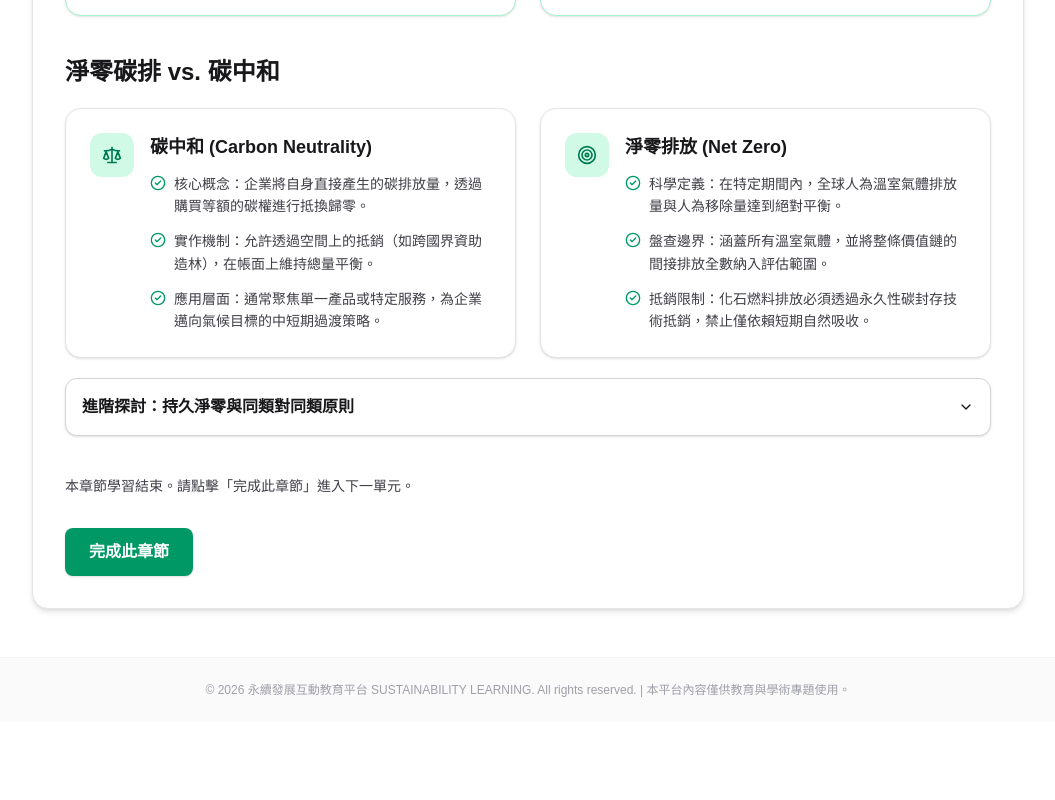
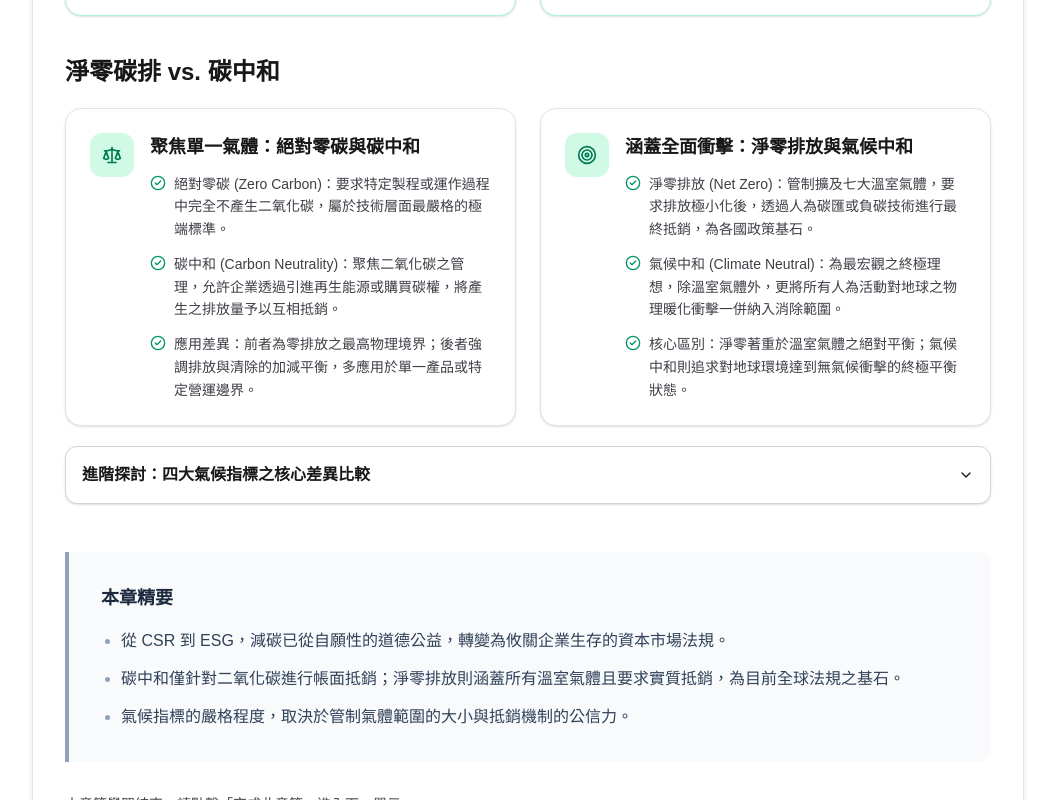
Before and after one commit to 411233052-source/sustainability-edu-platform, a Next.js app: page /concept-building in a window 1280 px wide. Shown: the part 800-1600 px from the top of the page, without its empty margins (112-1167 px from the left). Before the commit the page ends 1522 px from the top, so only its background shows below. Built offline with nearby package versions, Linux system fonts and the light colour scheme.

Commit message:
feat: 重構全站內容學術深度，並新增各章節本章精要總結區塊

```diff
--- a/src/app/action-quantification/page.tsx
+++ b/src/app/action-quantification/page.tsx
@@ -140,6 +140,15 @@ export default function ActionQuantificationPage() {
         </details>
       </section>
 
+      <section className="mt-12 mb-8 rounded-r-xl border-l-4 border-slate-400 bg-slate-50 p-6 md:p-8">
+        <h2 className="text-lg font-bold text-slate-800">本章精要</h2>
+        <ul className="mt-4 space-y-3 text-sm leading-relaxed text-slate-700 md:text-base list-disc list-outside ml-5 marker:text-slate-400">
+          <li>溫室氣體盤查分為三大範疇，其中範疇三（價值鏈間接排放）佔比最高、盤查難度最大，為供應鏈管理之核心。</li>
+          <li>面對歐盟 CBAM 等國際經貿法規，缺乏精確的碳數據將直接削弱企業在國際市場中的競爭力。</li>
+          <li>企業須結合環保產品宣告 (EPD) 數據與多準則決策模型，在減碳效果、技術可行性與成本間找出最佳實務路徑。</li>
+        </ul>
+      </section>
+
       <section className="space-y-4">
         <p className="text-sm font-medium text-zinc-700">
           本章節學習結束。請點擊「完成此章節」進入下一單元。
--- a/src/app/concept-building/page.tsx
+++ b/src/app/concept-building/page.tsx
@@ -26,16 +26,16 @@ const CSR_TO_ESG_POINTS = [
   "減碳法制化：各國規範從自願揭露走向強制法規化，大幅提升企業遵循的急迫性。",
 ] as const;
 
-const CARBON_NEUTRALITY_POINTS = [
-  "核心概念：企業將自身直接產生的碳排放量，透過購買等額的碳權進行抵換歸零。",
-  "實作機制：允許透過空間上的抵銷（如跨國界資助造林），在帳面上維持總量平衡。",
-  "應用層面：通常聚焦單一產品或特定服務，為企業邁向氣候目標的中短期過渡策略。",
+const SINGLE_GAS_POINTS = [
+  "絕對零碳 (Zero Carbon)：要求特定製程或運作過程中完全不產生二氧化碳，屬於技術層面最嚴格的極端標準。",
+  "碳中和 (Carbon Neutrality)：聚焦二氧化碳之管理，允許企業透過引進再生能源或購買碳權，將產生之排放量予以互相抵銷。",
+  "應用差異：前者為零排放之最高物理境界；後者強調排放與清除的加減平衡，多應用於單一產品或特定營運邊界。",
 ] as const;
 
-const NET_ZERO_POINTS = [
-  "科學定義：在特定期間內，全球人為溫室氣體排放量與人為移除量達到絕對平衡。",
-  "盤查邊界：涵蓋所有溫室氣體，並將整條價值鏈的間接排放全數納入評估範圍。",
-  "抵銷限制：化石燃料排放必須透過永久性碳封存技術抵銷，禁止僅依賴短期自然吸收。",
+const FULL_IMPACT_POINTS = [
+  "淨零排放 (Net Zero)：管制擴及七大溫室氣體，要求排放極小化後，透過人為碳匯或負碳技術進行最終抵銷，為各國政策基石。",
+  "氣候中和 (Climate Neutral)：為最宏觀之終極理想，除溫室氣體外，更將所有人為活動對地球之物理暖化衝擊一併納入消除範圍。",
+  "核心區別：淨零著重於溫室氣體之絕對平衡；氣候中和則追求對地球環境達到無氣候衝擊的終極平衡狀態。",
 ] as const;
 
 function CardPointList({ items }: { items: readonly string[] }) {
@@ -119,8 +119,8 @@ export default function ConceptBuildingPage() {
                 <Scale className="h-5 w-5" />
               </span>
               <div className="min-w-0 flex-1">
-                <h3 className="text-lg font-bold text-zinc-900">碳中和 (Carbon Neutrality)</h3>
-                <CardPointList items={CARBON_NEUTRALITY_POINTS} />
+                <h3 className="text-lg font-bold text-zinc-900">聚焦單一氣體：絕對零碳與碳中和</h3>
+                <CardPointList items={SINGLE_GAS_POINTS} />
               </div>
             </div>
           </article>
@@ -130,8 +130,8 @@ export default function ConceptBuildingPage() {
                 <Target className="h-5 w-5" />
               </span>
               <div className="min-w-0 flex-1">
-                <h3 className="text-lg font-bold text-zinc-900">淨零排放 (Net Zero)</h3>
-                <CardPointList items={NET_ZERO_POINTS} />
+                <h3 className="text-lg font-bold text-zinc-900">涵蓋全面衝擊：淨零排放與氣候中和</h3>
+                <CardPointList items={FULL_IMPACT_POINTS} />
               </div>
             </div>
           </article>
@@ -139,17 +139,26 @@ export default function ConceptBuildingPage() {
         <details className="group rounded-xl border border-zinc-300 bg-white p-4 shadow-sm focus-within:ring-2 focus-within:ring-emerald-500 focus-within:ring-offset-2 focus-within:ring-offset-slate-50">
           <summary
             className="flex cursor-pointer list-none items-center justify-between gap-3 rounded-md font-semibold text-zinc-900 focus:outline-none focus-visible:ring-2 focus-visible:ring-emerald-500 focus-visible:ring-offset-2 focus-visible:ring-offset-slate-50"
-            aria-label="展開或收合持久淨零與同類對同類原則的說明"
+            aria-label="展開或收合四大氣候指標之核心差異比較的說明"
           >
-            <span>進階探討：持久淨零與同類對同類原則</span>
+            <span>進階探討：四大氣候指標之核心差異比較</span>
             <ChevronDown className="h-4 w-4 transition group-open:rotate-180" />
           </summary>
           <div className="mt-4 border-t border-zinc-200 pt-4">
             <p className="text-sm leading-relaxed text-zinc-700">
-              氣候科學界強調，真正具公信力的淨零必須遵循「同類對同類 (like-for-like)」原則。源自岩石圈的長期碳排放必須透過地質碳封存實質抵銷，若過度依賴易受自然災害影響的生物圈碳匯，將引發漂綠 (Greenwashing) 疑慮。
+              依據國際規範，四大指標可由管制範圍與嚴格程度區分：絕對零碳與碳中和之管制對象僅限二氧化碳，前者追求製程零排放，後者允許多元抵銷。淨零排放涵蓋所有人為溫室氣體，為全球治理之核心；氣候中和則進一步將改變輻射強迫效應之非溫室氣體（如飛機凝結尾）納入考量，為組織發展的終極理想目標。
             </p>
           </div>
         </details>
+      </section>
+
+      <section className="mt-12 mb-8 rounded-r-xl border-l-4 border-slate-400 bg-slate-50 p-6 md:p-8">
+        <h2 className="text-lg font-bold text-slate-800">本章精要</h2>
+        <ul className="mt-4 space-y-3 text-sm leading-relaxed text-slate-700 md:text-base list-disc list-outside ml-5 marker:text-slate-400">
+          <li>從 CSR 到 ESG，減碳已從自願性的道德公益，轉變為攸關企業生存的資本市場法規。</li>
+          <li>碳中和僅針對二氧化碳進行帳面抵銷；淨零排放則涵蓋所有溫室氣體且要求實質抵銷，為目前全球法規之基石。</li>
+          <li>氣候指標的嚴格程度，取決於管制氣體範圍的大小與抵銷機制的公信力。</li>
+        </ul>
       </section>
 
       <section className="space-y-4">
--- a/src/app/macro-market/page.tsx
+++ b/src/app/macro-market/page.tsx
@@ -140,6 +140,15 @@ export default function MacroMarketPage() {
         </details>
       </section>
 
+      <section className="mt-12 mb-8 rounded-r-xl border-l-4 border-slate-400 bg-slate-50 p-6 md:p-8">
+        <h2 className="text-lg font-bold text-slate-800">本章精要</h2>
+        <ul className="mt-4 space-y-3 text-sm leading-relaxed text-slate-700 md:text-base list-disc list-outside ml-5 marker:text-slate-400">
+          <li>不實減碳聲明（漂綠）會引發公眾的企業偽善認知，嚴重損害品牌的市場信任與長期關係。</li>
+          <li>國際監管正走向強制標準化，企業碳排放數據必須經過獨立的第三方確信審查以防範造假疑慮。</li>
+          <li>掌握 GRI、SASB、TCFD 等國際準則與碳盤查實務，為晉升永續管理與綠色金融專業職缺的關鍵核心能力。</li>
+        </ul>
+      </section>
+
       <section className="space-y-4">
         <p className="text-sm font-medium text-zinc-700">
           本章節學習結束。請點擊「完成此章節」記錄成就，並返回首頁。
```
